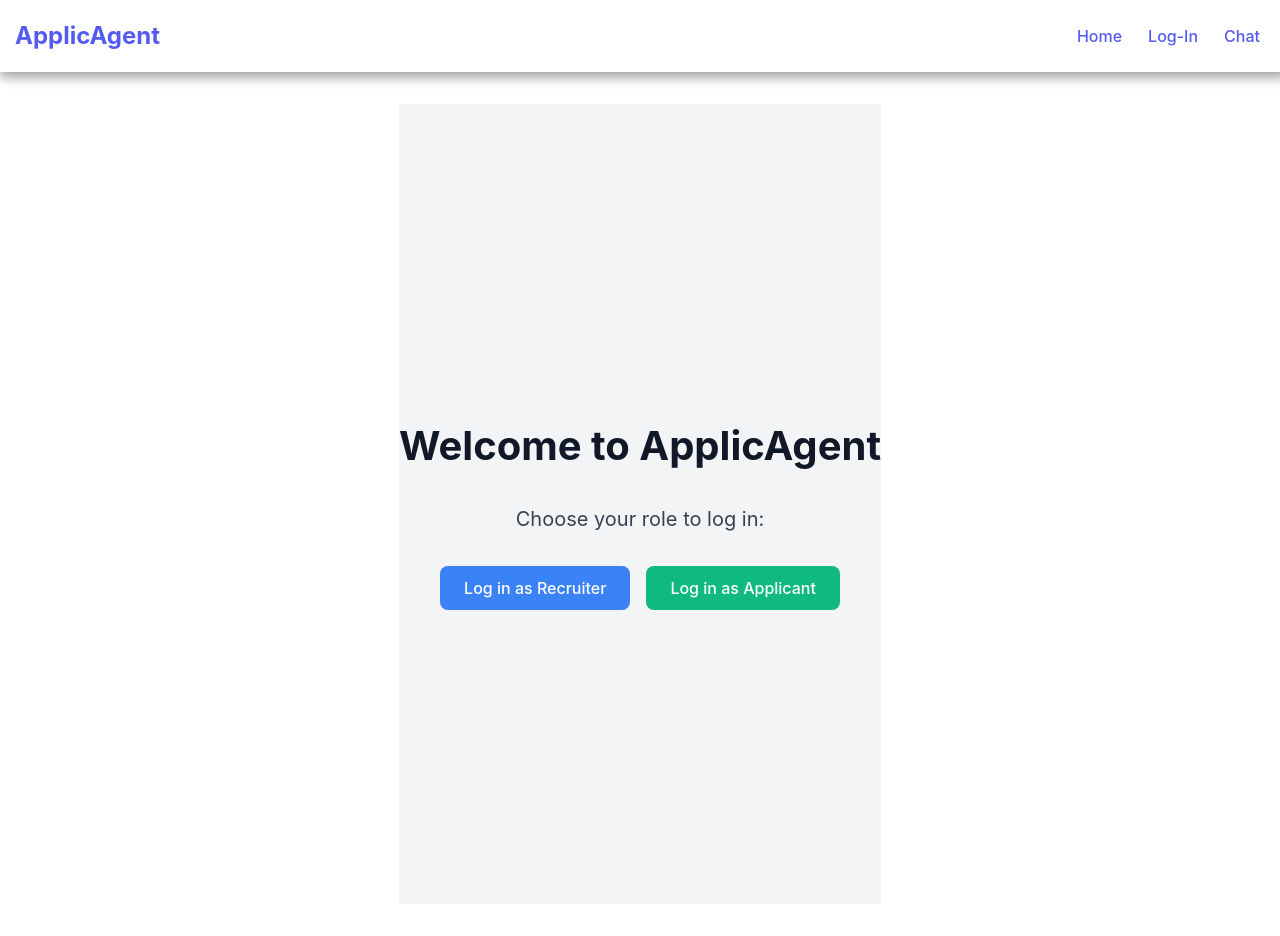
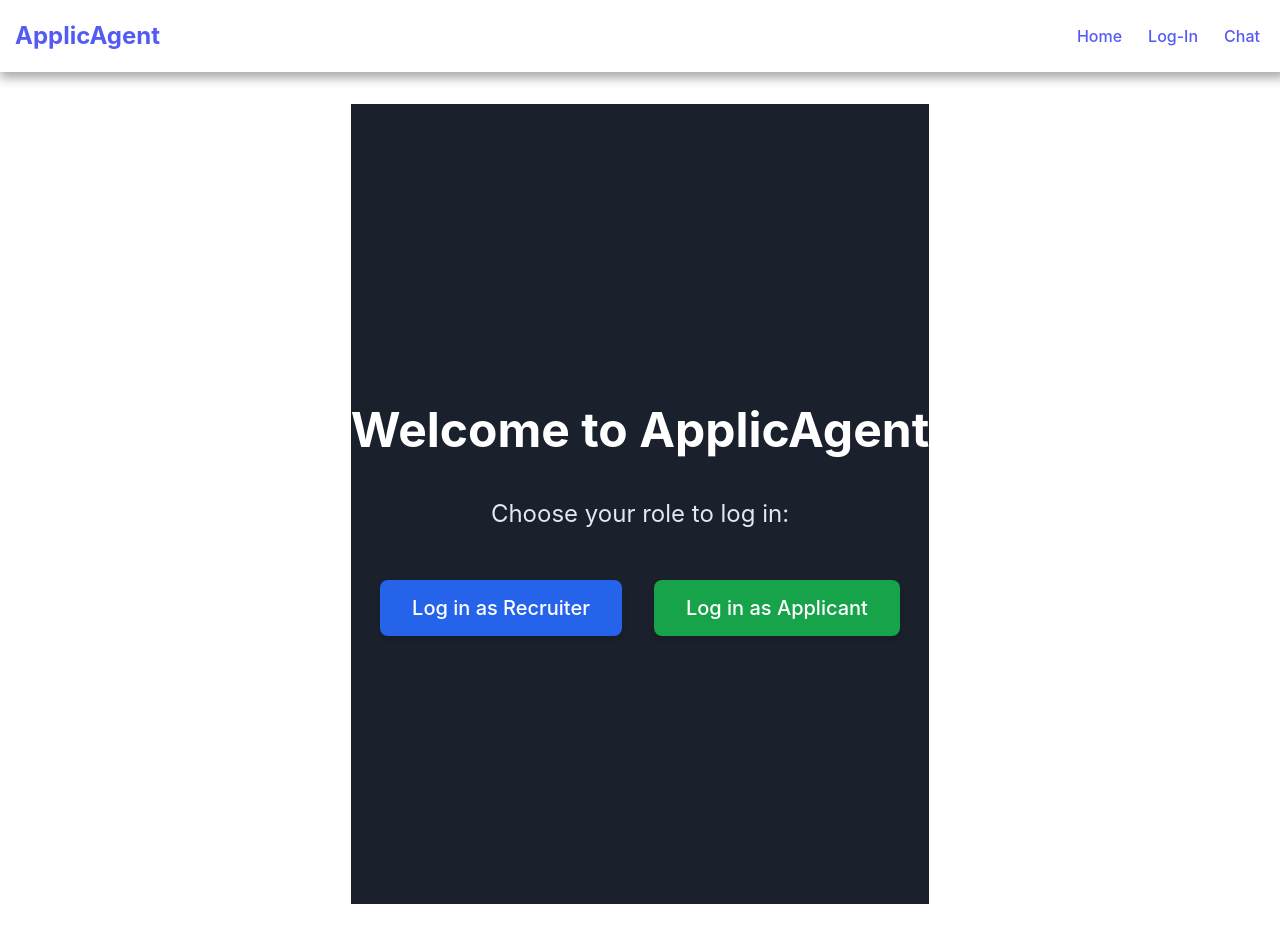
Before and after one commit to baeww/SkibidiRecruiter, a React (Vite) app in the folder client/: page /login in a window 1280 px wide. Built offline with nearby package versions, Linux system fonts and the light colour scheme.

Commit message:
Update Login.jsx

```diff
--- a/client/src/Login.jsx
+++ b/client/src/Login.jsx
@@ -34,44 +34,47 @@ const styles = {
         alignItems: 'center',
         justifyContent: 'center',
         height: '100vh',
-        backgroundColor: '#f3f4f6',
+        backgroundColor: '#1a202c',
+        color: '#ffffff',
         margin: 0,
     },
     title: {
-        fontSize: '2.5rem',
+        fontSize: '3rem',
         fontWeight: 'bold',
-        color: '#111827',
+        color: '#ffffff',
         marginBottom: '1rem',
     },
     subtitle: {
-        fontSize: '1.25rem',
-        color: '#374151',
-        marginBottom: '2rem',
+        fontSize: '1.5rem',
+        color: '#e2e8f0',
+        marginBottom: '3rem',
     },
     buttonContainer: {
         display: 'flex',
-        gap: '1rem',
+        gap: '2rem',
     },
     recruiterButton: {
-        backgroundColor: '#3b82f6',
-        color: '#fff',
-        padding: '0.75rem 1.5rem',
-        fontSize: '1rem',
+        backgroundColor: '#2563eb',
+        color: '#ffffff',
+        padding: '1rem 2rem',
+        fontSize: '1.25rem',
         fontWeight: '500',
         border: 'none',
         borderRadius: '0.5rem',
         cursor: 'pointer',
         transition: 'background-color 0.3s',
+        boxShadow: '0px 4px 6px rgba(0, 0, 0, 0.1)',
     },
     applicantButton: {
-        backgroundColor: '#10b981',
-        color: '#fff',
-        padding: '0.75rem 1.5rem',
-        fontSize: '1rem',
+        backgroundColor: '#16a34a',
+        color: '#ffffff',
+        padding: '1rem 2rem',
+        fontSize: '1.25rem',
         fontWeight: '500',
         border: 'none',
         borderRadius: '0.5rem',
         cursor: 'pointer',
         transition: 'background-color 0.3s',
+        boxShadow: '0px 4px 6px rgba(0, 0, 0, 0.1)',
     },
 };
```
